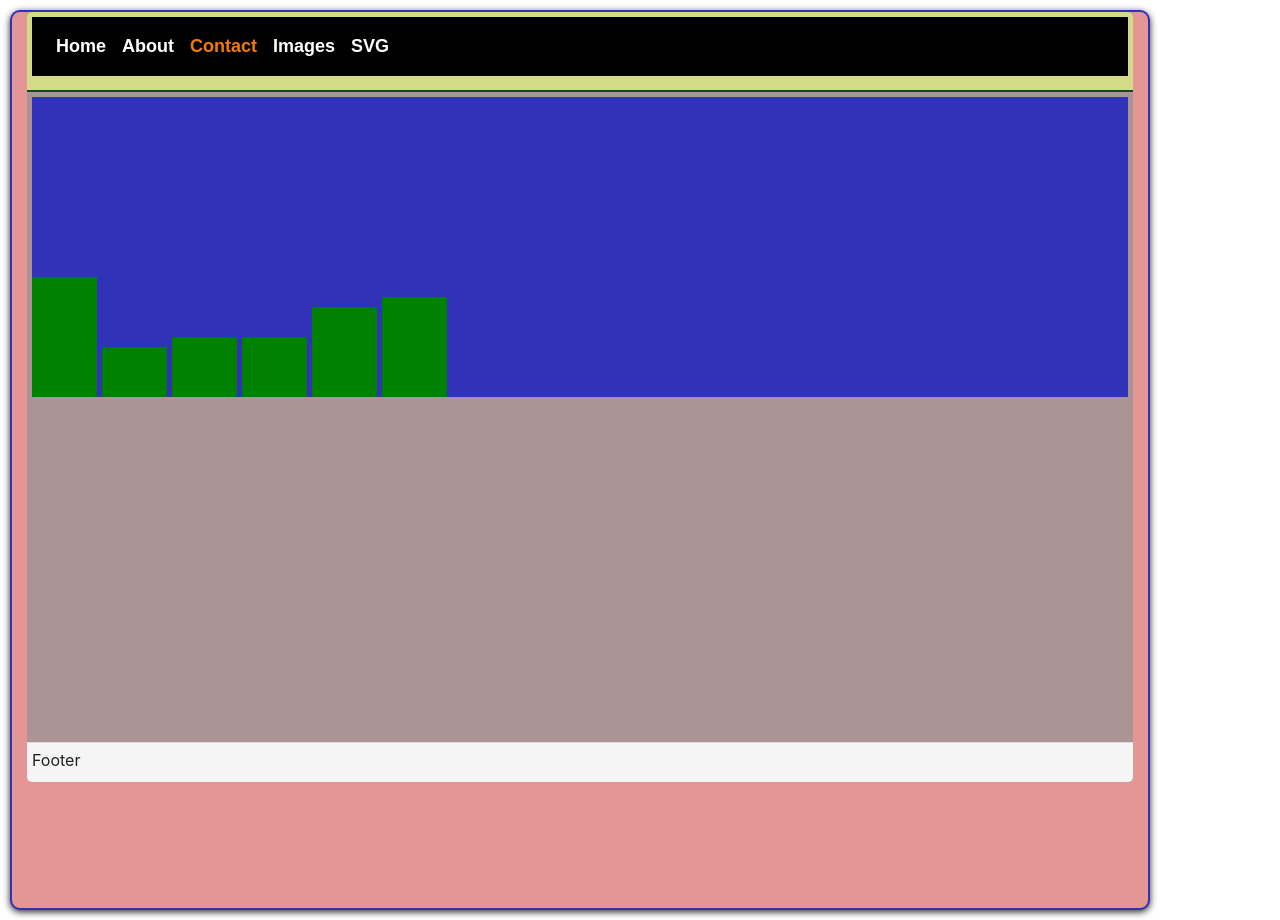
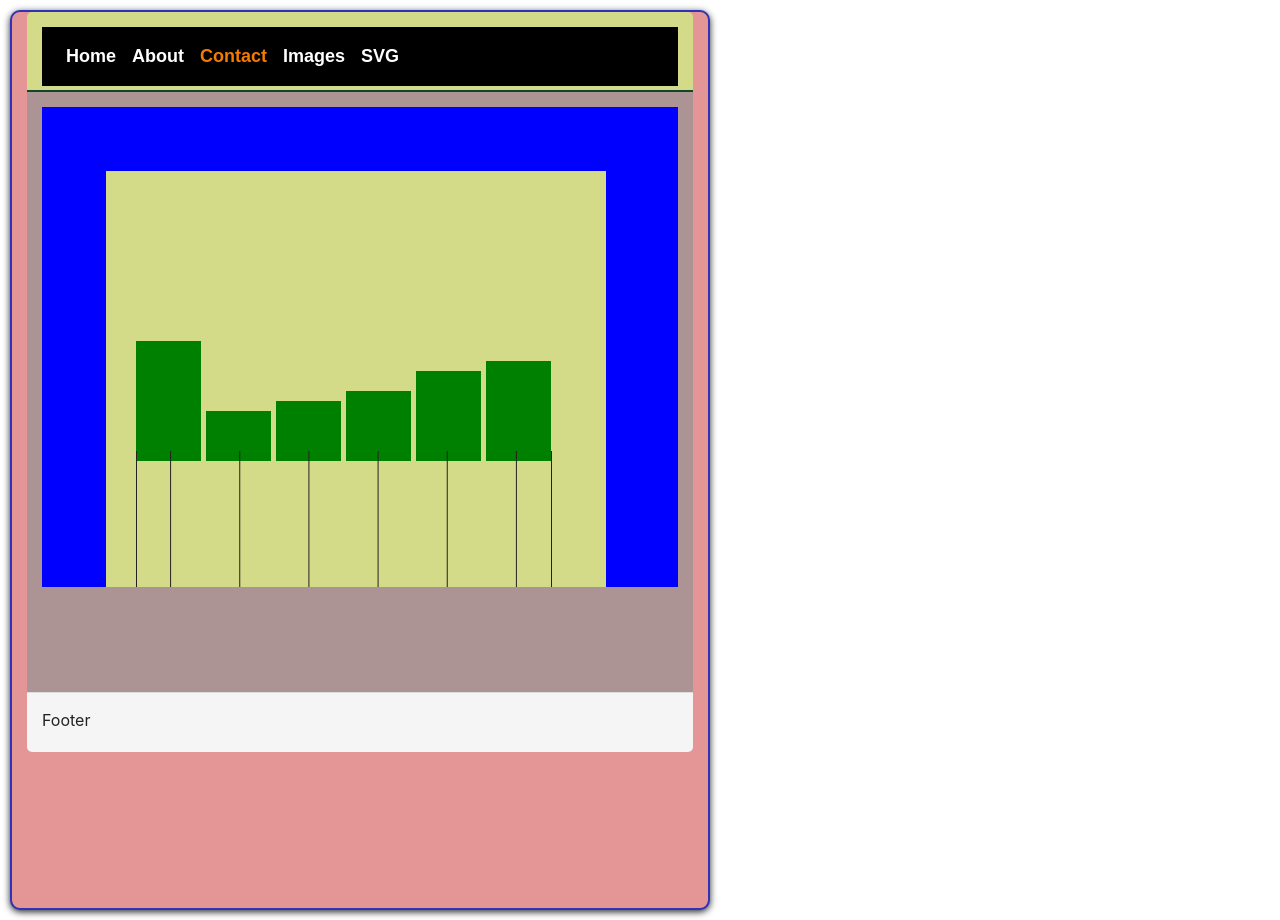
Before and after one commit to anuruddhhit07/myp, a React (Create React App) app: page /contact in a window 1280 px wide. Built offline with nearby package versions, Linux system fonts and the light colour scheme; a web font is replaced by a local one.

Commit message:
Update 3 files

```diff
--- a/src/Component/Svg/barh.jsx
+++ b/src/Component/Svg/barh.jsx
@@ -1,10 +1,15 @@
-import React, { Component } from 'react'
-import * as d3 from 'd3'
+import React, { Component } from "react";
+import * as d3 from "d3";
 
 class BarChart extends Component {
-
   constructor(props) {
     super(props);
+    this.state = {
+      margin: { top: 0, right: 0, bottom: 0, left: 0 },
+      leftmargin:30,
+      barwidth:65,
+      bargap:5
+    };
     this.myRef = React.createRef();
   }
 
@@ -12,26 +17,47 @@ class BarChart extends Component {
     this.drawChart();
   }
   drawChart() {
-        const data = [12, 5, 6, 6, 9, 10];
+    const width = 500 - this.state.margin.left - this.state.margin.right;
+    const height = 500 - this.state.margin.top - this.state.margin.bottom;
 
+    const data = [120, 50, 60, 70, 90, 100];
 
-        const svg = d3.select(this.myRef.current)
+    const svg = d3
+      .select(this.myRef.current)
       .append("svg")
-                    .attr("width", 700)
-                    .attr("height", 300);
+      .attr("width", width)
+      .attr("height", height)
+      .attr("class", "graph-svg-component");
 
-        svg.selectAll("rect")
+    svg
+      .selectAll("rect")
       .data(data)
       .enter()
       .append("rect")
-            .attr("x", (d, i) => i * 70)
-            .attr("y", (d, i) => 300 - 10 * d)
-            .attr("width", 65)
-            .attr("height", (d, i) => d * 10)
+      .attr("x", (d, i) => this.state.leftmargin + i * (this.state.barwidth+this.state.bargap))
+      .attr("y", (d, i) => 300 - d - 10)
+      .attr("width", this.state.barwidth)
+      .attr("height", (d, i) => d)
       .attr("fill", "green");
+
+    const yScale = d3.scaleLinear().range([height, 0]);
+
+    // Create the scale
+    var xScale = d3
+      .scaleBand()
+      .domain(data) // This is what is written on the Axis: from 0 to 100
+      .range([this.state.leftmargin, this.state.leftmargin+this.state.barwidth*data.length+this.state.bargap*(data.length-1)]); // This is where the axis is placed: from 100px to 800px
+
+    let xAxisGenerator = d3.axisBottom(xScale).tickSize(-200);
+    let xAxis =  svg.append("g")
+              .call(xAxisGenerator)
+              .attr("transform",`translate(${0},${height - 20})`)
+
+    // Draw the axis
+
   }
   render() {
-        return <div className={"vis-container"} ref={this.myRef}></div>
+    return <div className={"vis-container"} ref={this.myRef}></div>;
   }
 }
 export default BarChart;
--- a/src/Component/Svg/styles.scss
+++ b/src/Component/Svg/styles.scss
@@ -20,5 +20,14 @@ h1 {
   font-size:xx-large;
 }
 .vis-container {
-  background-color:#3032b8;
+  background-color:blue;
+  position: relative;
+ height: 60vh;
+ padding: 0%;
+ overflow-y: scroll;
 }
+.graph-svg-component {
+    background-color: #d3db88;
+    position: absolute;
+    margin:  10%;
+}
--- a/src/styles.scss
+++ b/src/styles.scss
@@ -1,7 +1,7 @@
 // https://stackoverflow.com/questions/9351045/simple-div-with-header-footer-and-body
 
 .container {
-  width: 100%;
+  width: 700px;
   height: 900px;
   max-height: 900px;
   margin: 10px;
@@ -17,14 +17,14 @@
 .mainbody,
 .header,
 .footer {
-  padding: 5px;
+  padding: 15px;
 }
 .mainbody {
   margin-top: 0;
-  min-height: 650px;
-  max-height: 788px;
-  overflow: auto;
+  min-height: 600px;
+  max-height: 740px;
   background-color: #ad9494;
+  overflow-y: scroll;
 }
 .header {
   height: 80px;
@@ -38,7 +38,7 @@
   border-top-right-radius: 5px;
 }
 .footer {
-  height: 40px;
+  height: 60px;
   background-color: whiteSmoke;
   border-top: 1px solid #DDD;
   -webkit-border-bottom-left-radius: 5px;
```
Lines whose indentation alone changed are shown as unchanged.
